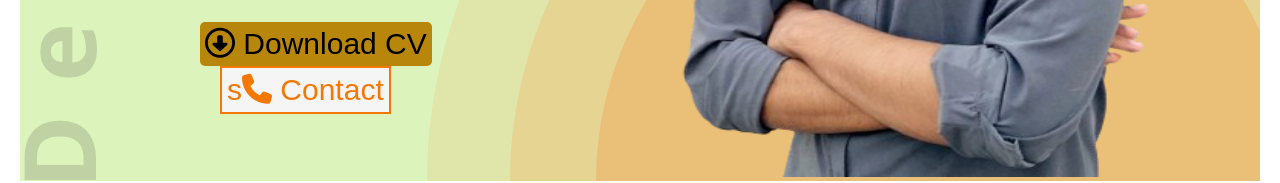
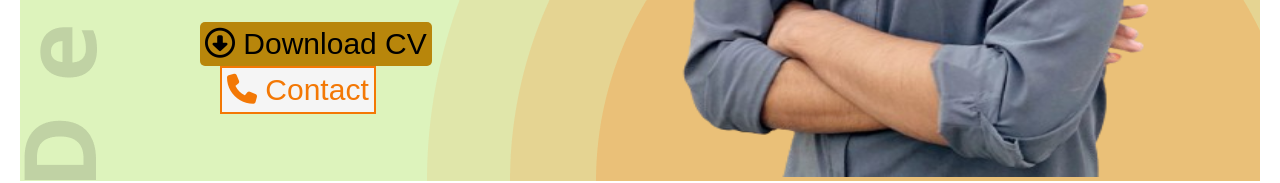
Before and after one commit to MohianAuion/auion, a plain HTML site: page index.html in a window 1280 px wide. Shown: the part 780-963 px from the top of the page. Drawn offline with Linux system fonts and the light colour scheme.

Commit message:
completed

```diff
--- a/index.html
+++ b/index.html
@@ -29,7 +29,7 @@
                     behaved moments.
                 </p>
                 <button class="CV"><i class="fa-regular fa-circle-down"></i> Download CV</button>
-                <button class="contact"> s<i class="fa-solid fa-phone"></i>  Contact</button>
+                <button class="contact">  <i class="fa-solid fa-phone"></i>  Contact</button>
 
             </div>
             <div class="auion-img">
```
